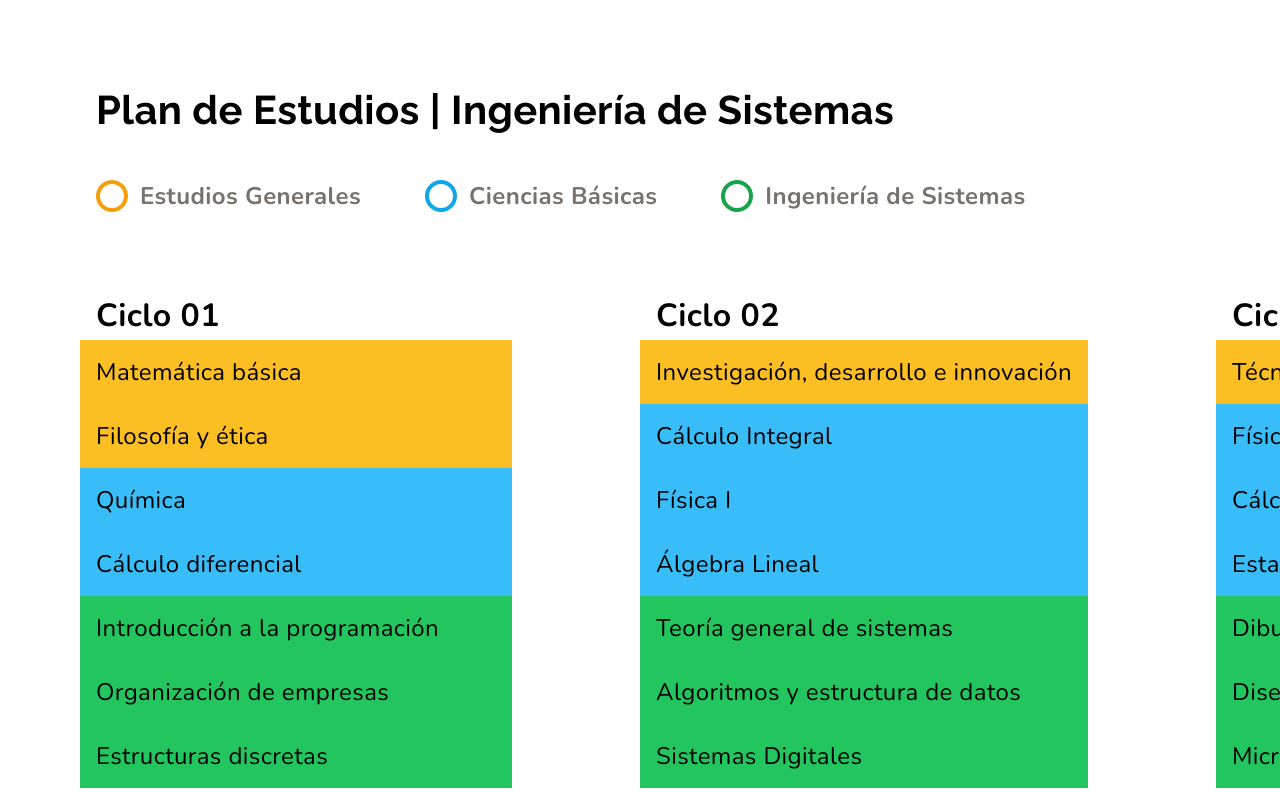
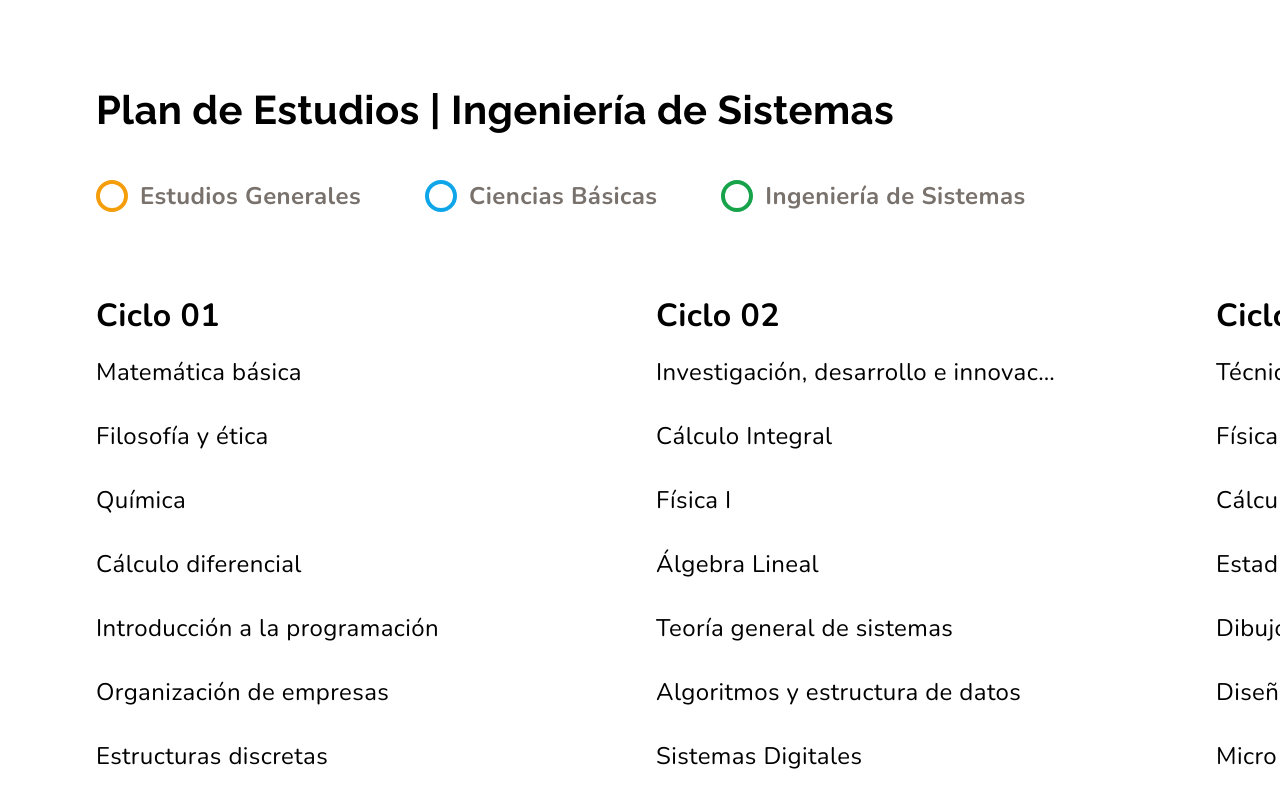
Before and after one commit to RonnyPumaricra/systems-engineering-study-plan, a React (Vite) app: page / in a window 1280 px wide. Built offline with nearby package versions, Linux system fonts and the light colour scheme.

Commit message:
Added interactivity for both courses and categories

```diff
--- a/src/components/Course.jsx
+++ b/src/components/Course.jsx
@@ -1,3 +1,4 @@
+import { useState } from "react";
 
 
 /** @type {{stroke: string, light: string, primary: string}[]} */
@@ -25,16 +26,14 @@ const courseColors = {
  * @returns
  */
 
-export function Course({data, state}) {
-
-
+export function Course({data, state, handleClick, isSelected, className}) {
 
   let bgColor, strokeColor;
   let colorset = courseColors[data.id.slice(0,2)]
 
-  if (state == undefined) {
-    bgColor = ""
-    strokeColor = ""
+  if (isSelected) {
+    strokeColor = colorset.primary
+    bgColor = colorset.primary
   } else if (state == "grayed") {
     bgColor = "bg-stone-50"
     strokeColor = "bg-stone-400"
@@ -44,6 +43,9 @@ export function Course({data, state}) {
   } else if (state == "highlighted") {
     bgColor = colorset.light
     strokeColor = colorset.stroke
+  } else {
+    bgColor = ""
+    strokeColor = ""
   }
 
   if (data.type == "E") {
@@ -52,7 +54,7 @@ export function Course({data, state}) {
   }
 
   return (
-    <li className={`text-2xl p-4 relative ${bgColor}`}>
+    <li className={`text-2xl p-4 relative ${bgColor} ${className}`} onClick={() => handleClick()}>
       {data.name}
       <div className={`absolute w-2 inset-y-0 left-0 ${strokeColor}`}></div>
       <div className={`absolute w-2 inset-y-0 right-0 ${strokeColor}`}></div>
--- a/src/components/MainScreen.jsx
+++ b/src/components/MainScreen.jsx
@@ -1,8 +1,21 @@
+import { useState } from "react";
 import { RadioWrapper } from "./RadioWrapper";
 import { StudyPlan } from "./StudyPlan";
 
 
+function flipCategory(categ, readonly) {
+  const copy = {...readonly}
+  copy[categ] = !readonly[categ]
+  return copy
+}
+
 export function MainScreen() {
+  const [selectedCategories, setSelectedCategories] = useState({
+    "EG": false,
+    "CB": false,
+    "IS": false,
+  })
+
   return (
     <div className="relative">
       <div className="px-24 pt-20">
@@ -10,13 +23,28 @@ export function MainScreen() {
           Plan de Estudios | Ingeniería de Sistemas
         </h2>
         <div className="flex flex-row gap-16">
-          <RadioWrapper color="amber-500">Estudios Generales</RadioWrapper>
-          <RadioWrapper color="sky-500">Ciencias Básicas</RadioWrapper>
-          <RadioWrapper color="green-600">Ingeniería de Sistemas</RadioWrapper>
+          <RadioWrapper
+            color="amber-500"
+            onSelect={() => setSelectedCategories(flipCategory("EG", selectedCategories))}
+          >
+            Estudios Generales
+          </RadioWrapper>
+          <RadioWrapper
+            color="sky-500"
+            onSelect={() => setSelectedCategories(flipCategory("CB", selectedCategories))}
+          >
+            Ciencias Básicas
+          </RadioWrapper>
+          <RadioWrapper
+            color="green-600"
+            onSelect={() => setSelectedCategories(flipCategory("IS", selectedCategories))}
+          >
+            Ingeniería de Sistemas
+          </RadioWrapper>
         </div>
       </div>
 
-      <StudyPlan />
+      <StudyPlan selectedCategories={selectedCategories} />
     </div>
   )
 }
--- a/src/components/RadioWrapper.jsx
+++ b/src/components/RadioWrapper.jsx
@@ -1,7 +1,7 @@
 import { useState } from "react"
 
 
-export function RadioWrapper({color, name, children}) {
+export function RadioWrapper({color, name, children, onSelect}) {
   const [isChecked, setIsChecked] = useState(false)
 
   let textColor = isChecked ? "text-stone-900" : "text-stone-500"
@@ -17,7 +17,10 @@ export function RadioWrapper({color, name, children}) {
         type="checkbox"
         className="hidden"
         name={name}
-        onChange={ev => setIsChecked(ev.target.checked)}
+        onChange={ev => {
+          setIsChecked(ev.target.checked)
+          onSelect()
+        }}
       />
       <div
         className={
--- a/src/components/StudyPlan.jsx
+++ b/src/components/StudyPlan.jsx
@@ -1,11 +1,14 @@
+import { useState } from "react"
 import { studyPlanData } from "../data"
 import { Course } from "./Course"
 
 
 
-export function StudyPlan() {
+export function StudyPlan({selectedCategories}) {
 
 
+  const [selected, setSelected] = useState([null, null])
+  // const [selected, setSelected] = useState([0, 0])
 
   return (
     <div className="overflow-x-auto">
@@ -19,11 +22,41 @@ export function StudyPlan() {
             <h3 className="font-bold text-[2rem] min-w-[432px] max-w-[432px] px-4">{el.name}</h3>
             <ul>
               {el.courses.map((course, ii) => {
+                if (course.type == "E") return null
+                // Is highlighted
+                let isHighlighted = selectedCategories[course.id.slice(0, 2)]
+                let courseState = isHighlighted
+                  ? selected[0] == null && selected[1] == null
+                    ? "highlighted"
+                    : "grayed"
+                  : "none"
+                // If selected, highlight if related
+                let selectedCourse
+                if (!(selected[0] == null && selected[1] == null)) {
+                  selectedCourse = studyPlanData[selected[0]].courses[selected[1]]
 
-                if (course.type == "E") return null
+                  if (
+                    selectedCourse.requisites.some(req => req == course.id)
+                    || course.requisites.some(req => req == selectedCourse.id)
+                  ) {
+                    console.log(course.name)
+                    courseState = "highlighted"
+                  }
+                }
 
                 return (
-                  <Course key={ii} data={course} state="selected" />
+                  <Course
+                    className="min-w-[432px] max-w-[432px] truncate"
+                    key={ii}
+                    data={course}
+                    state={courseState}
+                    isSelected={selected[0] == i && selected[1] == ii}
+                    handleClick={() => {
+                      if (selected[0] == i && selected[1] == ii) {
+                        setSelected([null, null])
+                      } else setSelected([i, ii])
+                    }}
+                  />
                 )
 
               })}
```
